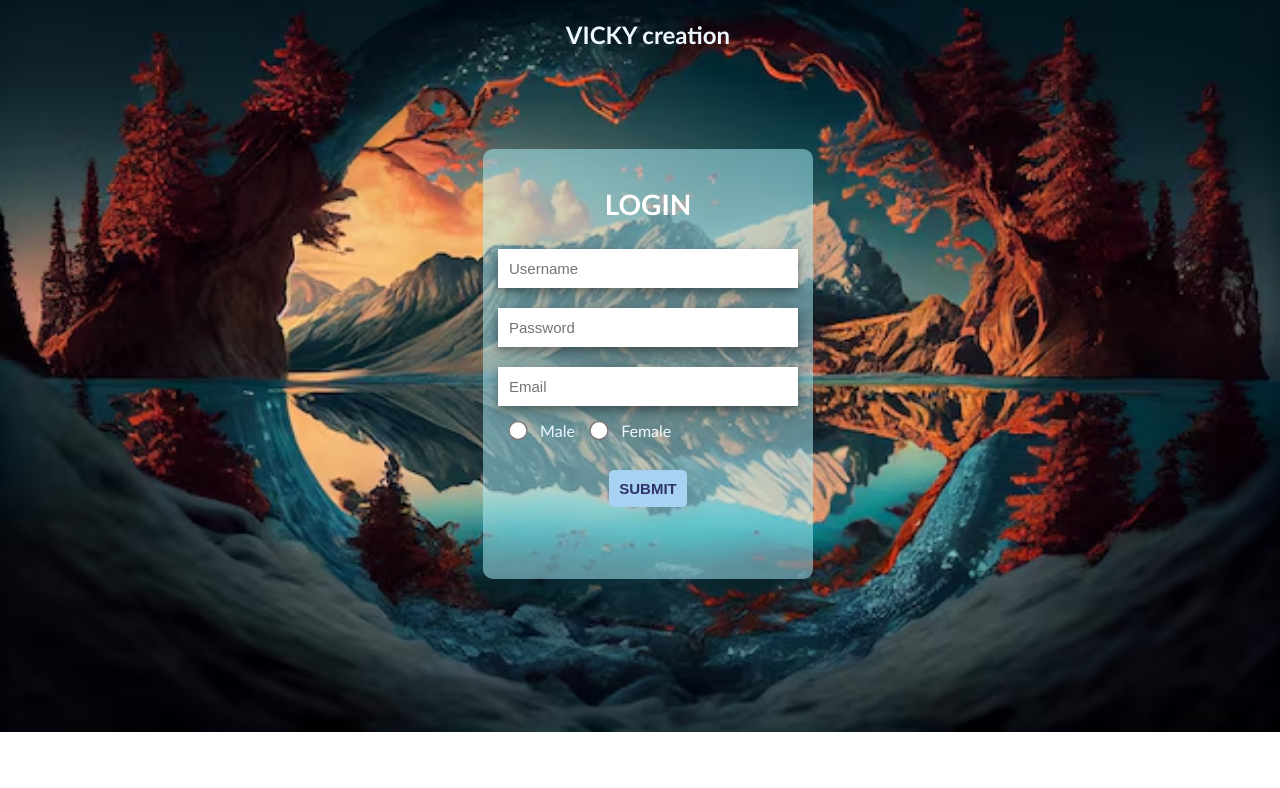
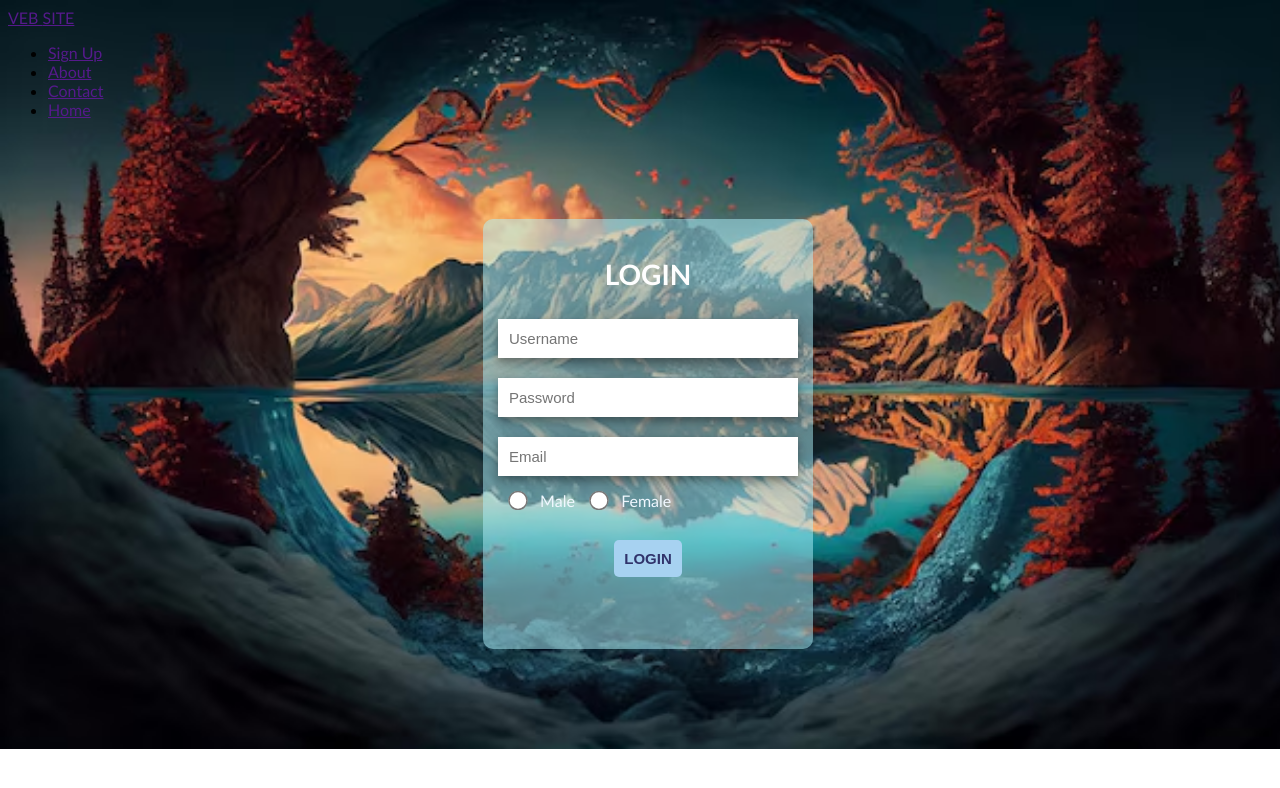
Before and after one commit to GnanaVigneshcse/Login, a plain HTML site: page index.html in a window 1280 px wide. Drawn offline with Linux system fonts and the light colour scheme.

Commit message:
Update index.html

```diff
--- a/index.html
+++ b/index.html
@@ -3,13 +3,24 @@
 <head>
     <meta charset="UTF-8">
     <meta name="viewport" content="width=device-width, initial-scale=1.0">
-    <title>Document</title>
+    <title>Myproject</title>
     <link rel="stylesheet" href="style.css">
 </head>
 <body>
-    <div class="owner"><h2>VICKY creation</h2></div>
+    <header>
+        <a href="">VEB <SPAN>SITE</SPAN></a>
+    <nav class="navbar">
+        <ul>
+            <li><a href="">Sign Up</a></li>
+            <li><a href="">About</a></li>
+            <li><a href="">Contact</a></li>
+            <li><a href="">Home</a></li>
+
+        </ul>
+    </nav>
+</header>
     <div class="form">
-        <form id="myForm">
+        <form id="myForm" action="">
         <h2>LOGIN</h2>
         <div class="input">
             <input type="text" placeholder="Username" id="user" required>
@@ -27,7 +38,7 @@
             <label for="radio">Female</label>
         </div>
         <div class="submit">
-            <button type="submit" onclick="submitForm()">SUBMIT</button>
+            <button type="submit" onclick="submitForm()">LOGIN</button>
         </div>
         <div id="text"></div>
     </form>
```
